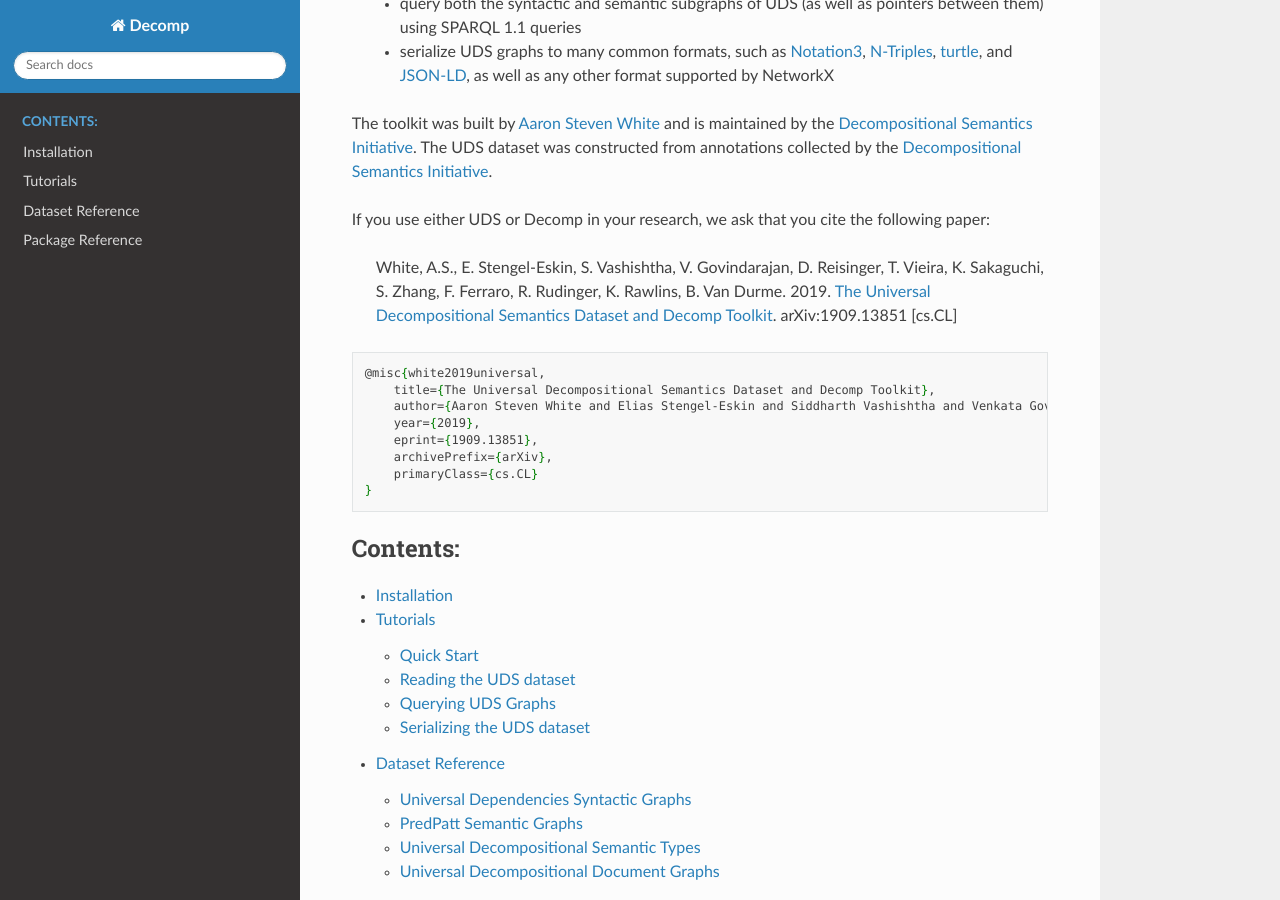
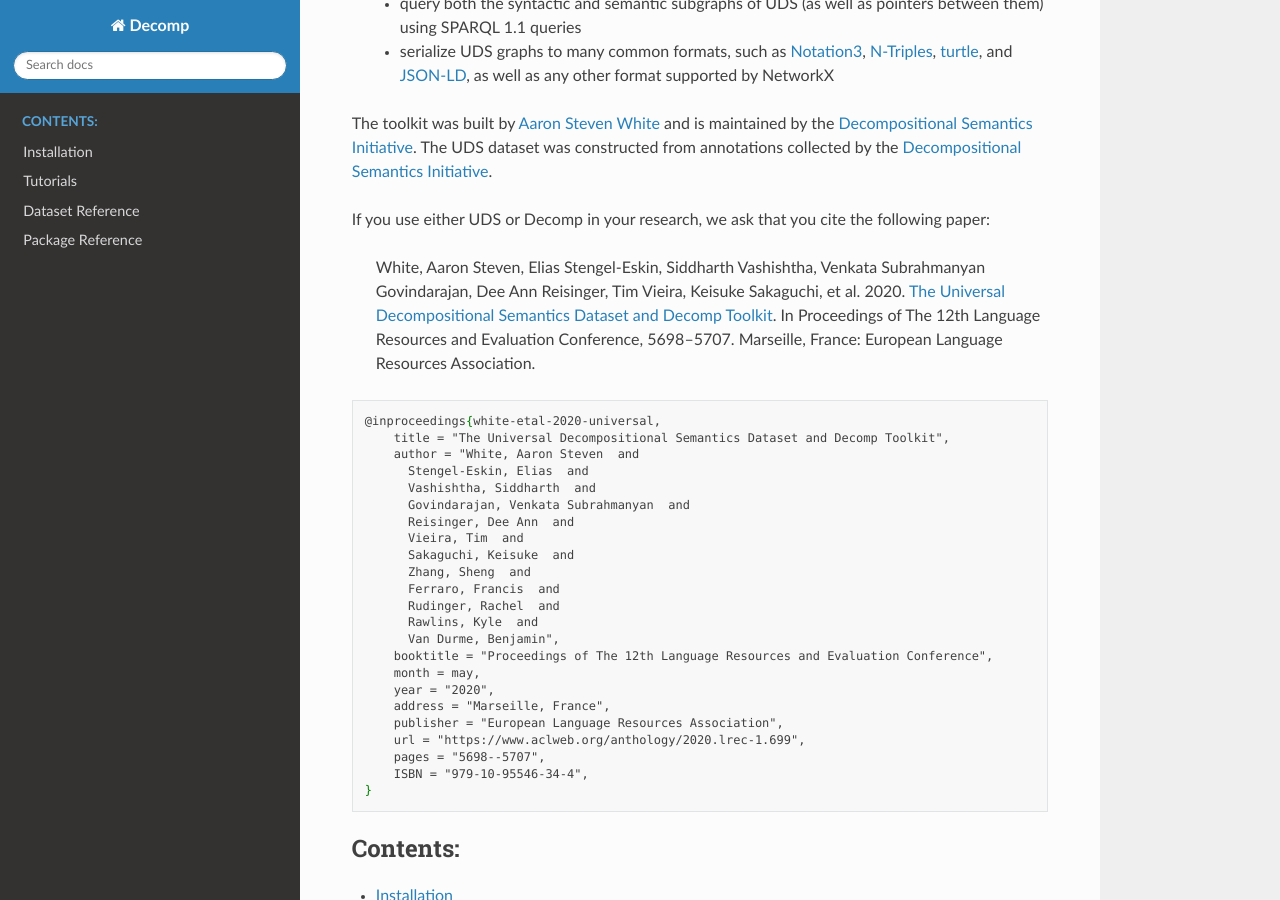
Before and after one commit to decompositional-semantics-initiative/decomp, a Sphinx documentation site: the page built from docs/source/index.rst, in a window 1280 px wide and 900 px high, scrolled down 336 px. Built offline with Sphinx 7.4.7 and the Read the Docs theme 2.0.0, drawn with Linux system fonts in a browser that asks for light colours.

Commit message:
Updates canonical UDS1.0 citation from arXiv preprint to LREC 2020 paper

```diff
--- a/docs/source/index.rst
+++ b/docs/source/index.rst
@@ -23,17 +23,32 @@
 
 If you use either UDS or Decomp in your research, we ask that you cite the following paper:
 
-  White, A.S., E. Stengel-Eskin, S. Vashishtha, V. Govindarajan, D. Reisinger, T. Vieira, K. Sakaguchi, S. Zhang, F. Ferraro, R. Rudinger, K. Rawlins, B. Van Durme. 2019. `The Universal Decompositional Semantics Dataset and Decomp Toolkit`_. arXiv:1909.13851 [cs.CL]
+  White, Aaron Steven, Elias Stengel-Eskin, Siddharth Vashishtha, Venkata Subrahmanyan Govindarajan, Dee Ann Reisinger, Tim Vieira, Keisuke Sakaguchi, et al. 2020. `The Universal Decompositional Semantics Dataset and Decomp Toolkit`_. In Proceedings of The 12th Language Resources and Evaluation Conference, 5698–5707. Marseille, France: European Language Resources Association.
 
 .. code-block:: latex
 
-  @misc{white2019universal,
-      title={The Universal Decompositional Semantics Dataset and Decomp Toolkit},
-      author={Aaron Steven White and Elias Stengel-Eskin and Siddharth Vashishtha and Venkata Govindarajan and Dee Ann Reisinger and Tim Vieira and Keisuke Sakaguchi and Sheng Zhang and Francis Ferraro and Rachel Rudinger and Kyle Rawlins and Benjamin Van Durme},
-      year={2019},
-      eprint={1909.13851},
-      archivePrefix={arXiv},
-      primaryClass={cs.CL}
+  @inproceedings{white-etal-2020-universal,
+      title = "The Universal Decompositional Semantics Dataset and Decomp Toolkit",
+      author = "White, Aaron Steven  and
+        Stengel-Eskin, Elias  and
+        Vashishtha, Siddharth  and
+        Govindarajan, Venkata Subrahmanyan  and
+        Reisinger, Dee Ann  and
+        Vieira, Tim  and
+        Sakaguchi, Keisuke  and
+        Zhang, Sheng  and
+        Ferraro, Francis  and
+        Rudinger, Rachel  and
+        Rawlins, Kyle  and
+        Van Durme, Benjamin",
+      booktitle = "Proceedings of The 12th Language Resources and Evaluation Conference",
+      month = may,
+      year = "2020",
+      address = "Marseille, France",
+      publisher = "European Language Resources Association",
+      url = "https://www.aclweb.org/anthology/2020.lrec-1.699",
+      pages = "5698--5707",
+      ISBN = "979-10-95546-34-4",
   }
 
 
@@ -50,7 +65,7 @@
 .. _JSON-LD: https://json-ld.org/
 .. _Aaron Steven White: http://aaronstevenwhite.io/
 .. _Decompositional Semantics Initiative: http://decomp.io/
-.. _The Universal Decompositional Semantics Dataset and Decomp Toolkit: https://arxiv.org/abs/1909.13851
+.. _The Universal Decompositional Semantics Dataset and Decomp Toolkit: https://www.aclweb.org/anthology/2020.lrec-1.699/
 
 .. toctree::
    :maxdepth: 2
```
Also changed, not shown: README.md (+24 -11 lines), 1 other file.
